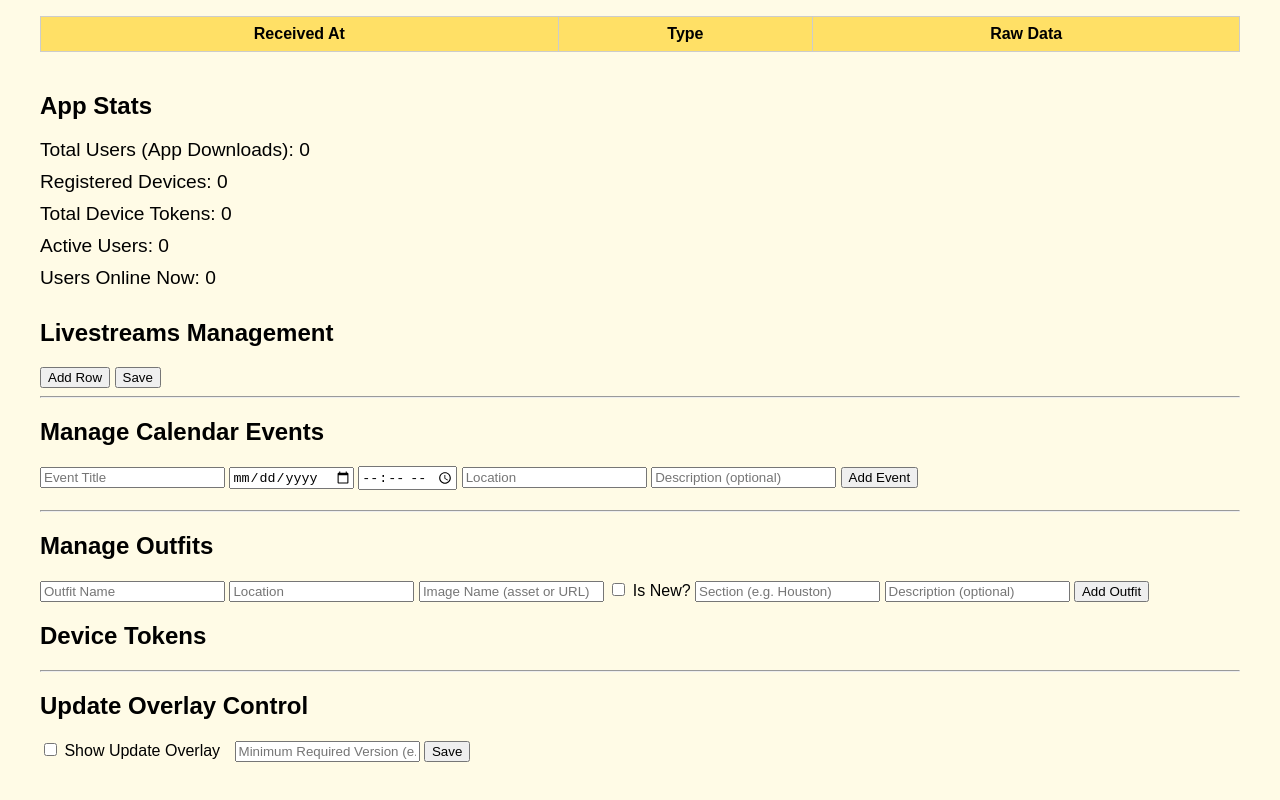
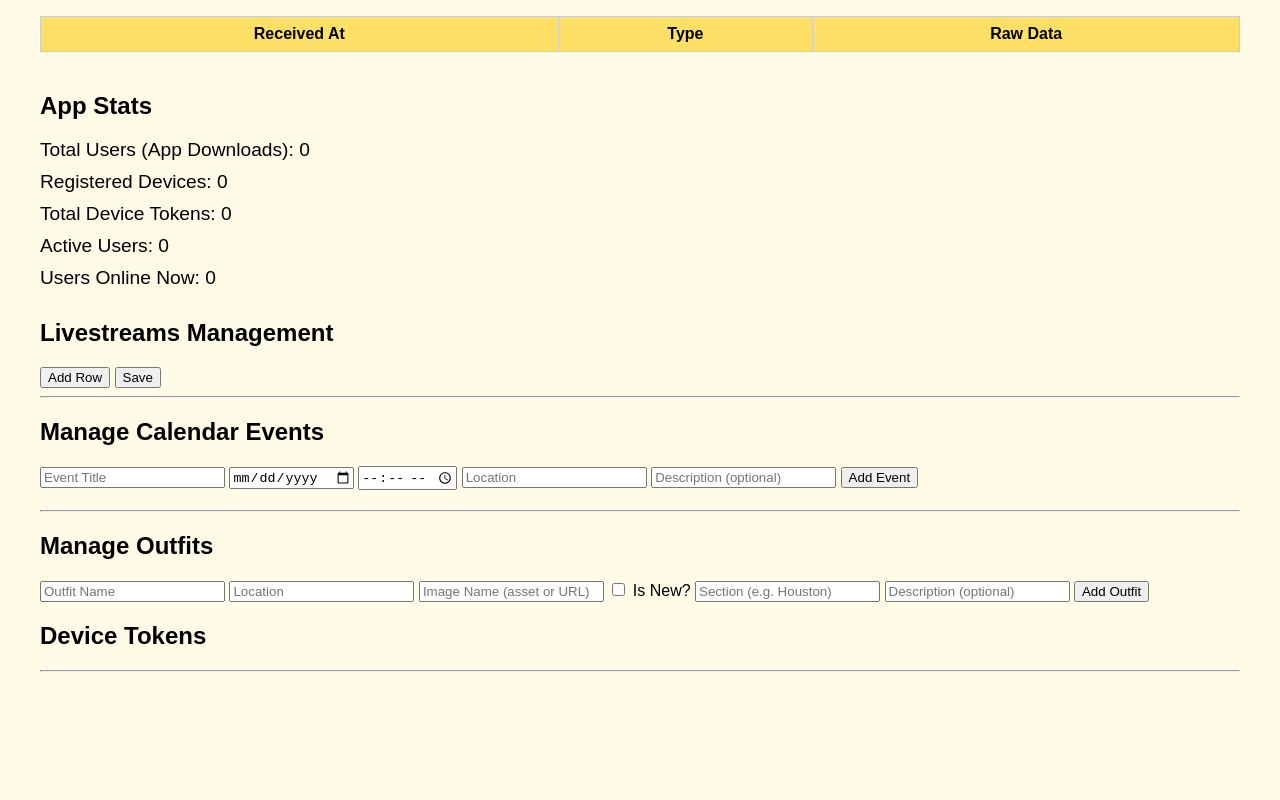
Before and after one commit to 3chasedavis/beyhive-backend, a website: page beyhive-backend/admin.html in a window 1280 px wide. Shown: the part 645-1445 px from the top of the page. After the commit the page ends 1357 px from the top, so only its background shows below. Drawn offline with Linux system fonts and the light colour scheme; no server answers.

Commit message:
Remove Update Overlay Control section from admin panel

```diff
--- a/beyhive-backend/admin.html
+++ b/beyhive-backend/admin.html
@@ -139,15 +139,6 @@
     </table>
   </div>
   <hr/>
-  <h2>Update Overlay Control</h2>
-  <form id="updateOverlayForm" style="margin-bottom: 20px;">
-    <label>
-      <input type="checkbox" id="updateRequiredToggle" /> Show Update Overlay
-    </label>
-    <input type="text" id="minVersionInput" placeholder="Minimum Required Version (e.g. 1.2.0)" style="margin-left:10px;" />
-    <button type="submit">Save</button>
-    <span id="updateOverlayStatus" style="margin-left:10px;"></span>
-  </form>
   <script src="admin.js"></script>
 </body>
 </html>
```
